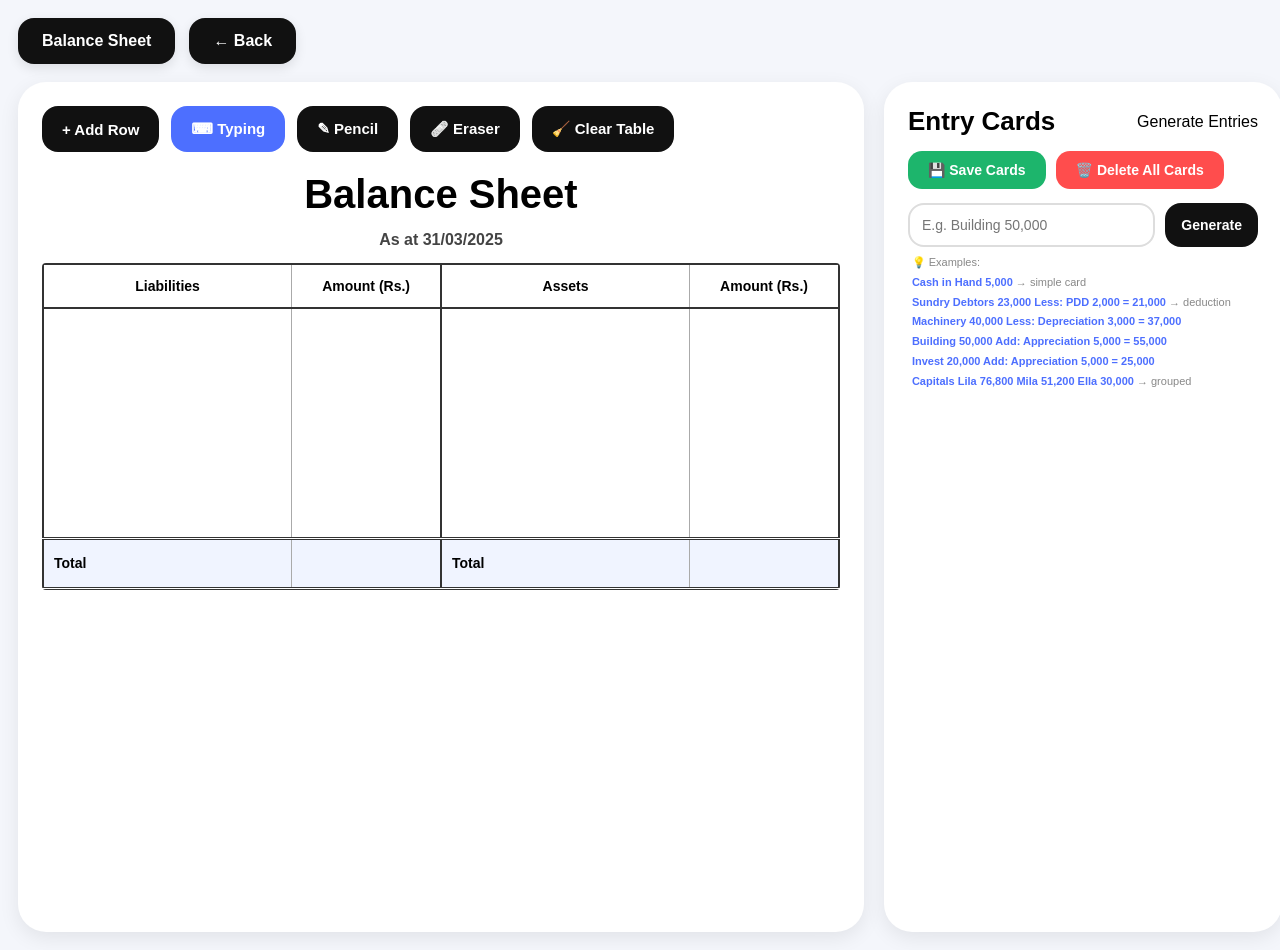
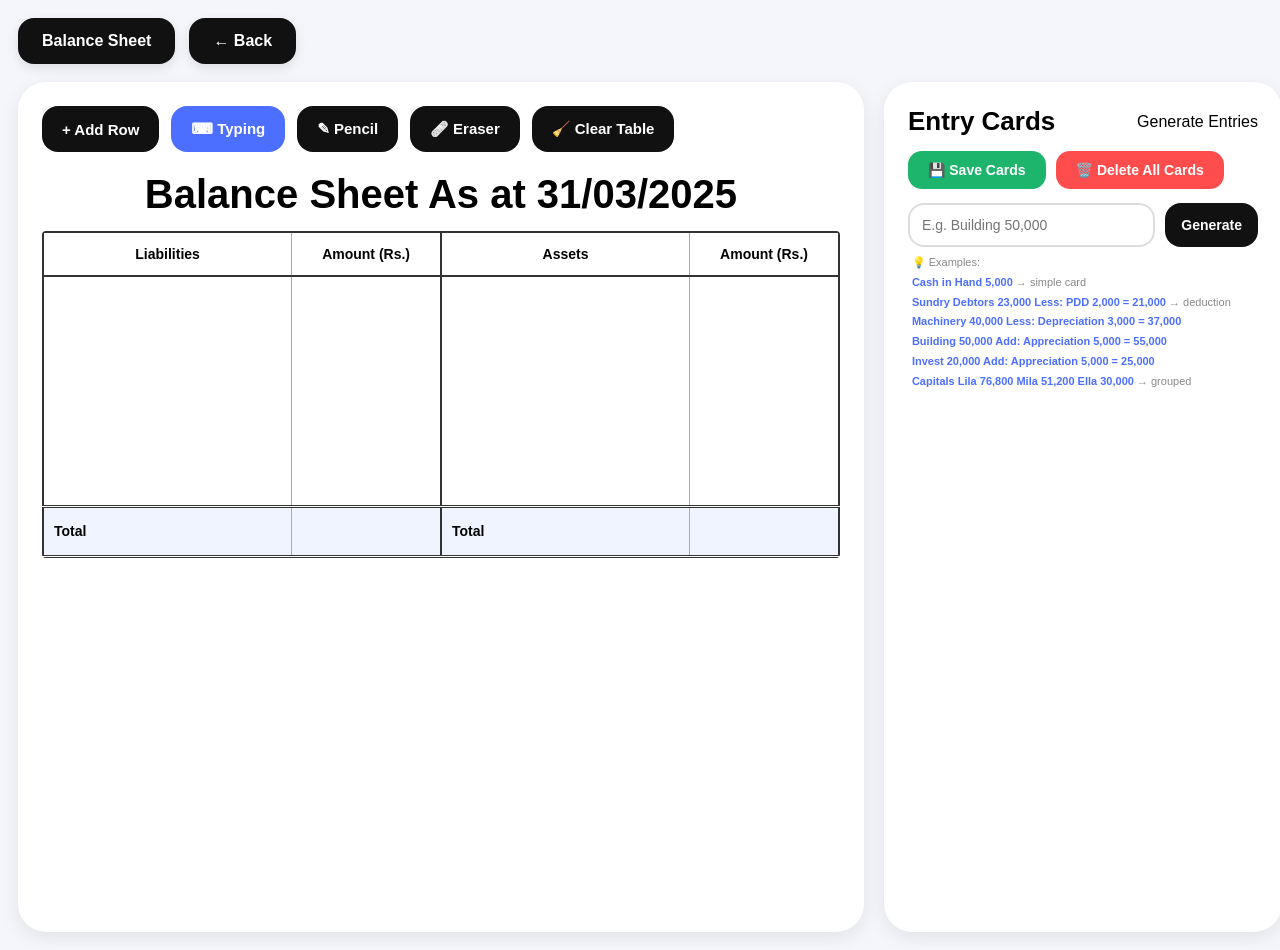
Before and after one commit to Nimisha-hub/2ND-PUC-ACCOUNTANCY, a plain HTML site: page balance sheet.html in a window 1280 px wide. Drawn offline with Linux system fonts and the light colour scheme.

Commit message:
Add files via upload
hi

```diff
--- a/balance sheet.html
+++ b/balance sheet.html
@@ -15,6 +15,7 @@ body{ background:#f4f6fb; padding:18px; min-height:100vh; overflow-x:hidden; }
 .top-buttons button{ background:#111; color:white; border:none; padding:14px 20px; border-radius:16px; font-size:15px; cursor:pointer; transition:0.25s; font-weight:600; }
 .top-buttons button:hover{ transform:translateY(-3px); background:#333; }
 .tool-active{ background:#4d6fff !important; }
+/* .title{ text-align:center; font-size:40px; font-weight:700; margin-bottom:14px; } */
 .title{ text-align:center; font-size:40px; font-weight:700; margin-bottom:14px; }
 
 .table-wrapper{ position:relative; overflow:auto; border-radius:4px; }
@@ -115,8 +116,8 @@ body{ background:#f4f6fb; padding:18px; min-height:100vh; overflow-x:hidden; }
       <button onclick="confirmClearTable()">&#129529; Clear Table</button>
     </div>
     <!-- <div class="title">Balance Sheet</div> -->
-     <div class="title">Balance Sheet</div>
-<div class="bs-date" id="bsDate" contenteditable="true" style="text-align:center;font-size:16px;font-weight:600;color:#444;margin-bottom:14px;outline:none;">As at 31/03/2025</div>
+     <!-- <div class="title">Balance Sheet</div> -->
+<div class="title" id="bsDate" contenteditable="true" style="text-align:center;font-size:40px;font-weight:700;margin-bottom:14px;outline:none;">Balance Sheet As at 31/03/2025</div>
     <div class="table-wrapper" id="tableWrapper">
       <canvas id="drawLayer"></canvas>
       <table class="cap-table" id="capTable">
```
